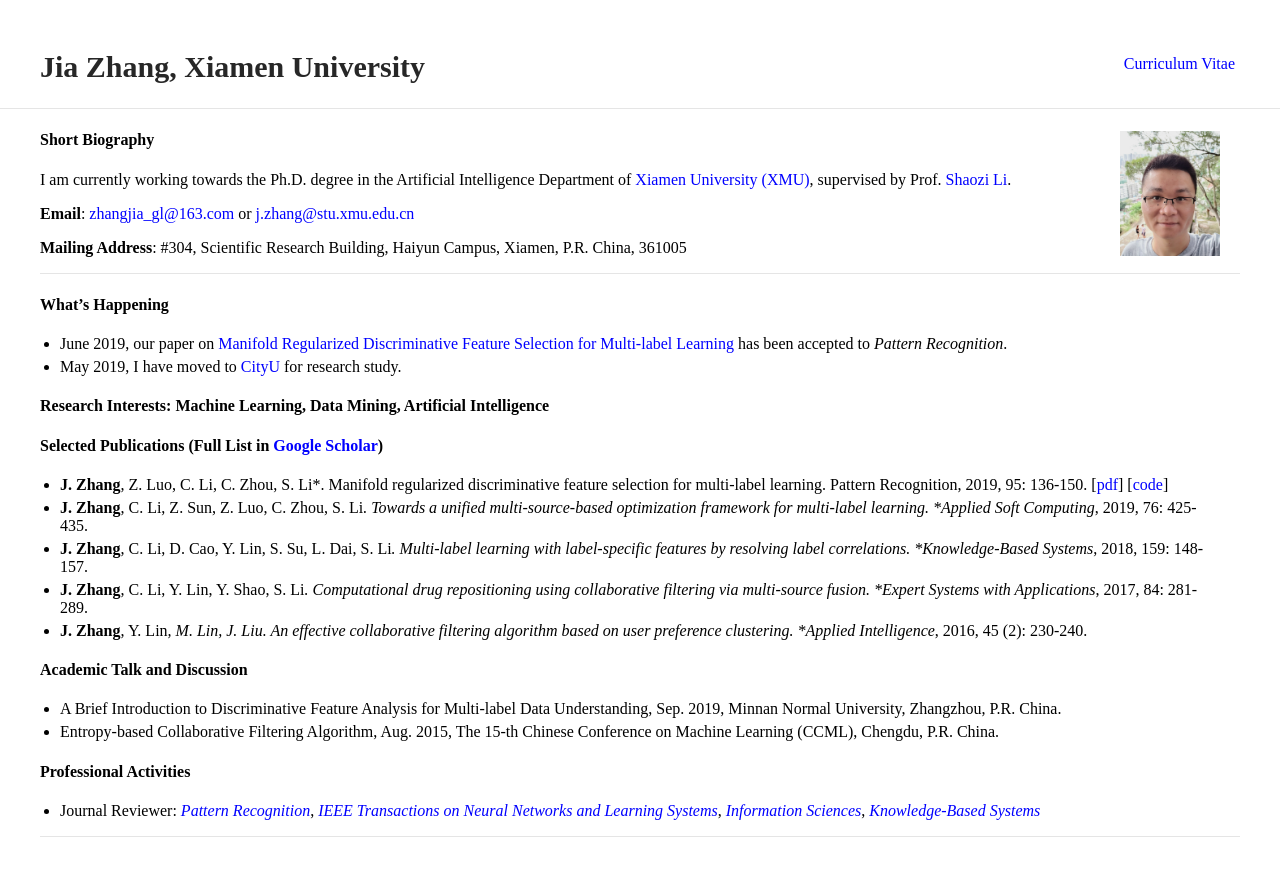
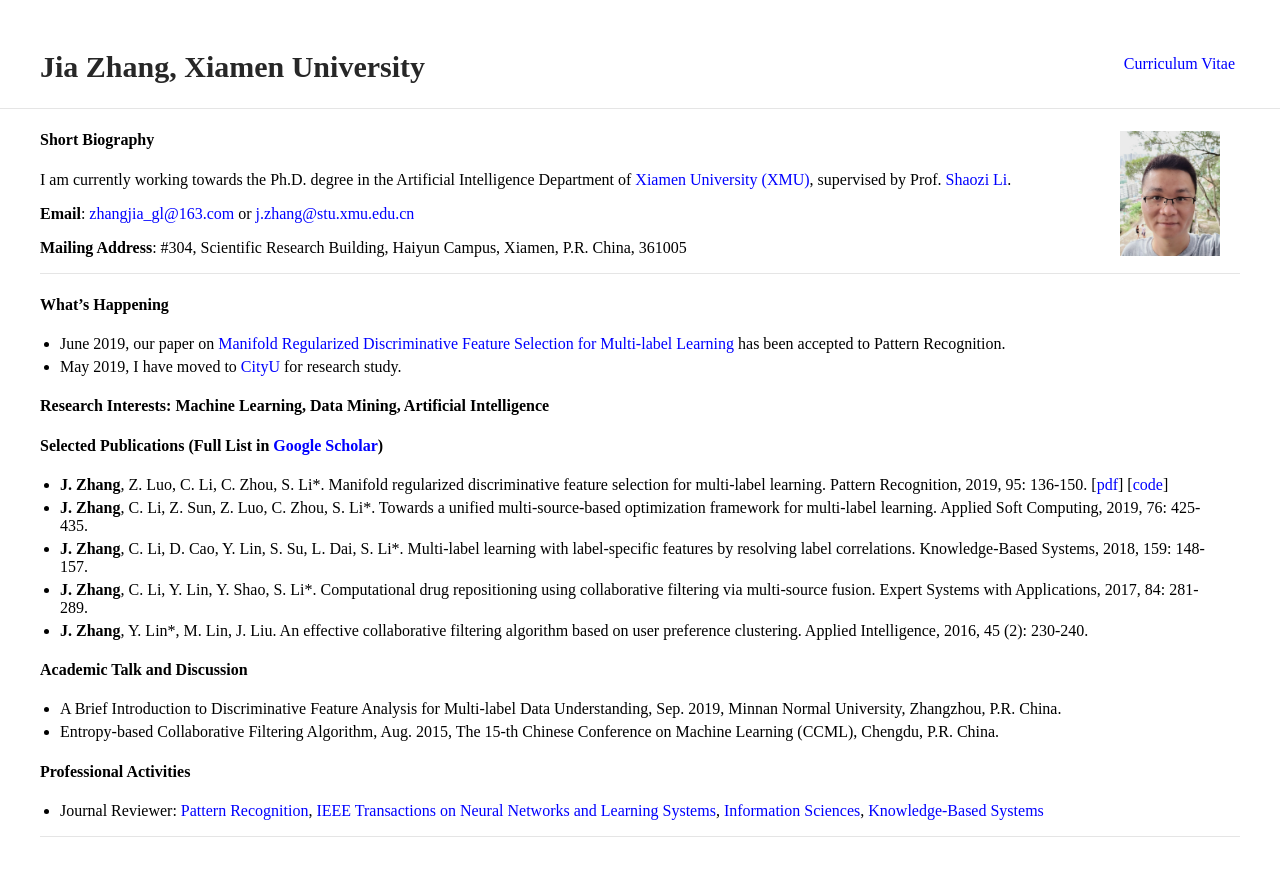
Before and after one commit to jiazhang-ml/jiazhang-ml.github.io, a Jekyll site: the page built from index.md, in a window 1280 px wide, cut to the strip 0-876 px from the top of the page. Built offline with Jekyll 4.4.1, drawn with Linux system fonts in a browser that asks for light colours.

```diff
--- a/index.md
+++ b/index.md
@@ -16,7 +16,7 @@ I am currently working towards the Ph.D. degree in the Artificial Intelligence D
 
 #### What's Happening
 
-* June 2019, our paper on [Manifold Regularized Discriminative Feature Selection for Multi-label Learning](https://www.sciencedirect.com/science/article/pii/S0031320319302341) has been accepted to *Pattern Recognition*.
+* June 2019, our paper on [Manifold Regularized Discriminative Feature Selection for Multi-label Learning](https://www.sciencedirect.com/science/article/pii/S0031320319302341) has been accepted to Pattern Recognition.
 * May 2019, I have moved to [CityU](https://www.cityu.edu.hk/) for research study.
 
 #### Research Interests: Machine Learning, Data Mining, Artificial Intelligence
@@ -24,10 +24,10 @@ I am currently working towards the Ph.D. degree in the Artificial Intelligence D
 #### Selected Publications (Full List in [Google Scholar](https://scholar.google.com.hk/citations?user=yBaTk-gAAAAJ&hl=en))
 
 * **J. Zhang**, Z. Luo, C. Li, C. Zhou, S. Li*. Manifold regularized discriminative feature selection for multi-label learning. Pattern Recognition, 2019, 95: 136-150. [[pdf](1-s2.0-S0031320319302341-main.pdf)] [[code](MDFS-master.zip)]
-* **J. Zhang**, C. Li, Z. Sun, Z. Luo, C. Zhou, S. Li*. Towards a unified multi-source-based optimization framework for multi-label learning. *Applied Soft Computing*, 2019, 76: 425-435.
-* **J. Zhang**, C. Li, D. Cao, Y. Lin, S. Su, L. Dai, S. Li*. Multi-label learning with label-specific features by resolving label correlations. *Knowledge-Based Systems*, 2018, 159: 148-157.
-* **J. Zhang**, C. Li, Y. Lin, Y. Shao, S. Li*. Computational drug repositioning using collaborative filtering via multi-source fusion. *Expert Systems with Applications*, 2017, 84: 281-289.
-* **J. Zhang**, Y. Lin*, M. Lin, J. Liu. An effective collaborative filtering algorithm based on user preference clustering. *Applied Intelligence*, 2016, 45 (2): 230-240.
+* **J. Zhang**, C. Li, Z. Sun, Z. Luo, C. Zhou, S. Li*. Towards a unified multi-source-based optimization framework for multi-label learning. Applied Soft Computing, 2019, 76: 425-435.
+* **J. Zhang**, C. Li, D. Cao, Y. Lin, S. Su, L. Dai, S. Li*. Multi-label learning with label-specific features by resolving label correlations. Knowledge-Based Systems, 2018, 159: 148-157.
+* **J. Zhang**, C. Li, Y. Lin, Y. Shao, S. Li*. Computational drug repositioning using collaborative filtering via multi-source fusion. Expert Systems with Applications, 2017, 84: 281-289.
+* **J. Zhang**, Y. Lin*, M. Lin, J. Liu. An effective collaborative filtering algorithm based on user preference clustering. Applied Intelligence, 2016, 45 (2): 230-240.
 
 #### Academic Talk and Discussion
 
@@ -36,4 +36,4 @@ I am currently working towards the Ph.D. degree in the Artificial Intelligence D
 
 #### Professional Activities
 
-* Journal Reviewer: [*Pattern Recognition*](https://www.journals.elsevier.com/pattern-recognition/), [*IEEE Transactions on Neural Networks and Learning Systems*](https://mc.manuscriptcentral.com/tnnls), [*Information Sciences*](https://www.journals.elsevier.com/information-sciences), [*Knowledge-Based Systems*](https://www.journals.elsevier.com/knowledge-based-systems)
+* Journal Reviewer: [Pattern Recognition](https://www.journals.elsevier.com/pattern-recognition/), [IEEE Transactions on Neural Networks and Learning Systems](https://mc.manuscriptcentral.com/tnnls), [Information Sciences](https://www.journals.elsevier.com/information-sciences), [Knowledge-Based Systems](https://www.journals.elsevier.com/knowledge-based-systems)
```
